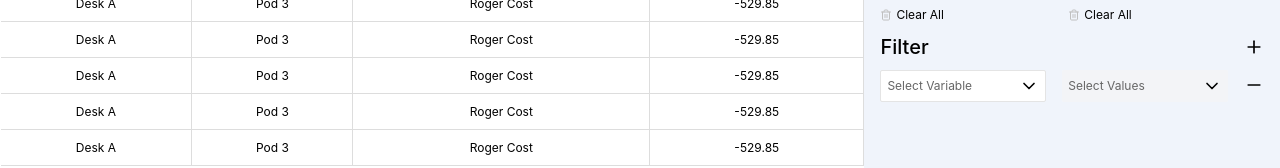
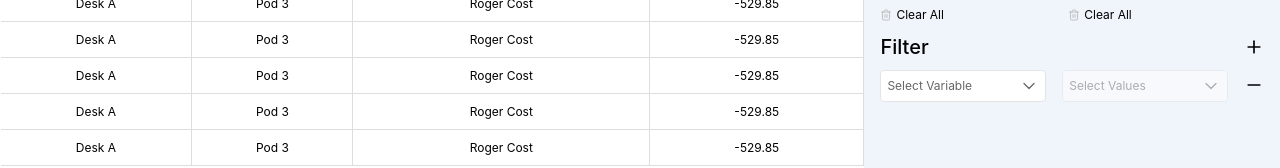
Before and after one commit to wizhaaa/fantastic-chainsaw, a React (Vite) app in the folder client/: page /dashboard in a window 1280 px wide. Shown: the part 417-585 px from the top of the page. Built offline with nearby package versions, Linux system fonts and the light colour scheme.

Commit message:
Fixed design issues for Filters

```diff
--- a/client/src/filters.module.css
+++ b/client/src/filters.module.css
@@ -27,10 +27,10 @@
 }
 
 .dropdown {
-  background-color: #fff;
+  background-color: #ffffff;
   color: #666666;
   border: 1px solid #e4e4e4;
-  border-radius: 2px;
+  border-radius: 4px;
 
   height: 32px;
 
@@ -45,9 +45,10 @@
 }
 
 .dropdown-disabled {
-  background-color: #f5f5f5b3;
+  background-color: #ffffff;
+  opacity: .5;
   color: #666666;
-  border: none;
+  border: 1px solid #e4e4e4;
 }
 
 .text {
```
Also changed, not shown: client/src/Filters.tsx (+11 -10 lines), client/vite.config.ts.timestamp-1714014003146-0c744bdcc6354.mjs (added, +10 -0 lines), client/src/assets/dropdown.svg, client/src/assets/dropup.svg.
